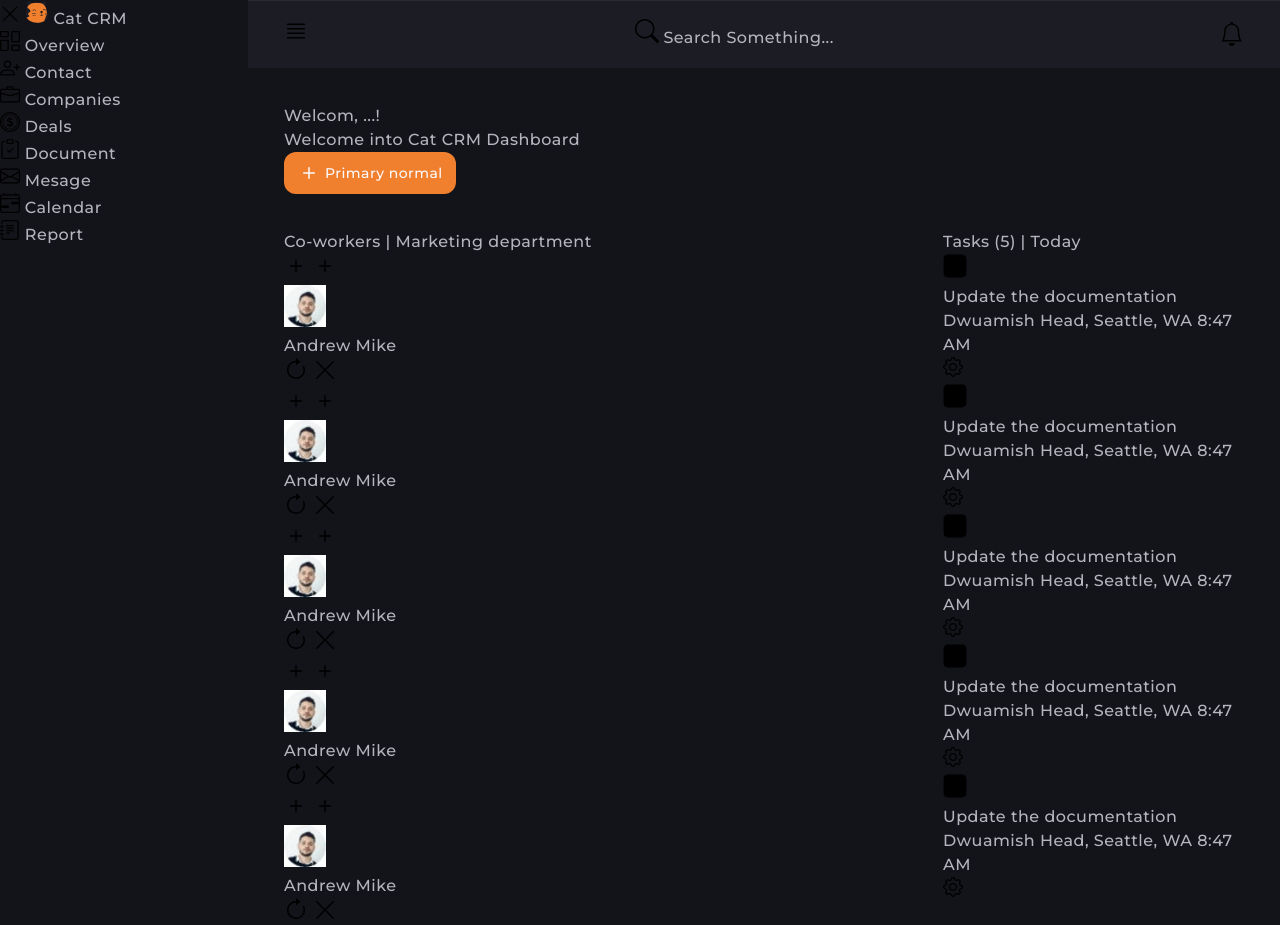
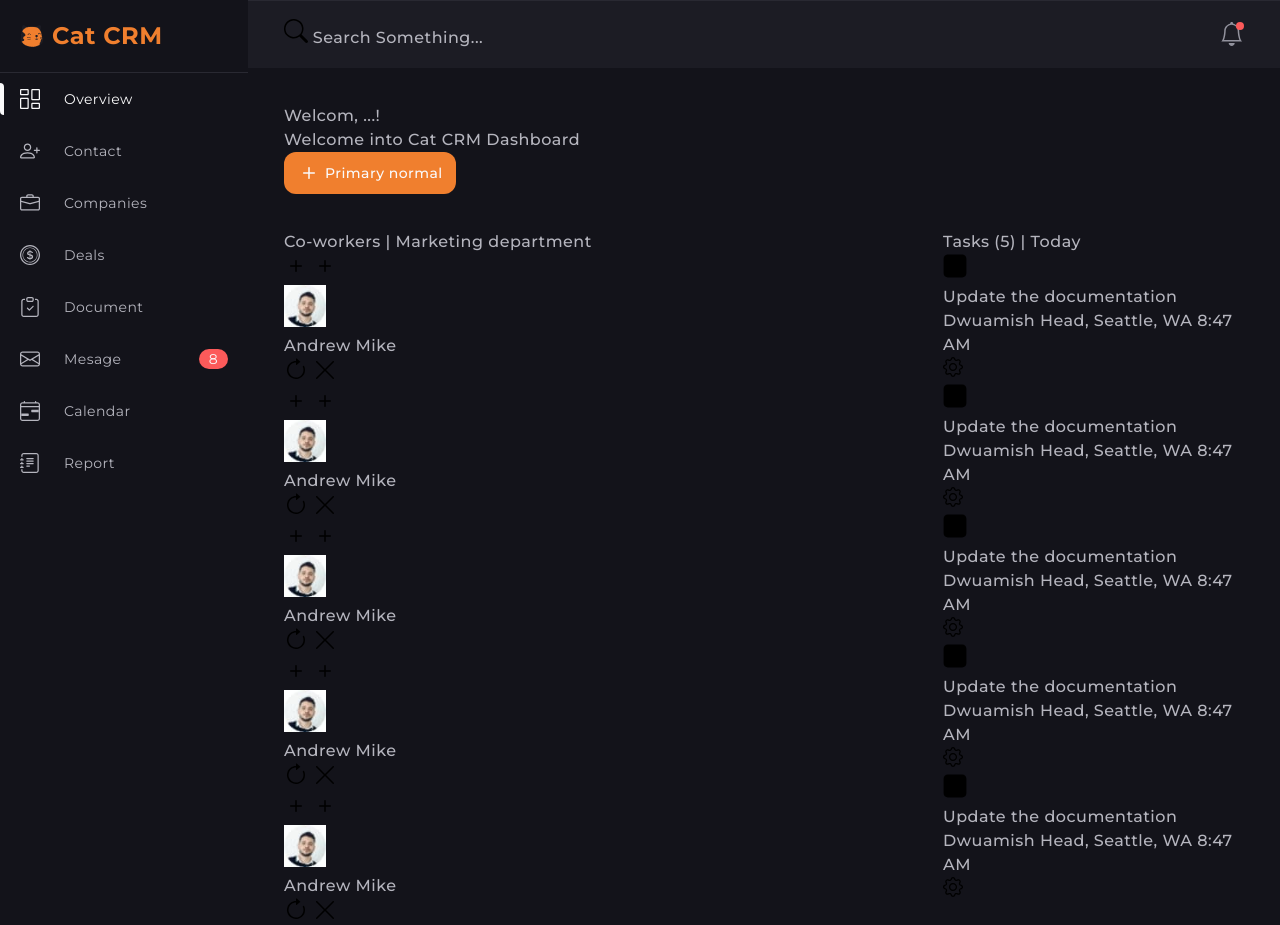
Before and after one commit to Sw1tlana/scss-project, a website built with Vite: page index.html in a window 1280 px wide. Shown: the top 925 px of the page. Built offline with nearby package versions, Linux system fonts and the light colour scheme.

Commit message:
added search, notification,logo, menu scss

```diff
--- a/index.html
+++ b/index.html
@@ -29,9 +29,9 @@
 
         <li class="menu-item">
           <a
-          class="menu-link"
+          class="menu-link current"
           href="">
-          <svg class="menu-btn-icon" width="20" height="20">
+          <svg class="menu-icon" width="20" height="20">
             <use href="./src/img/icons.svg#icon-overview"></use>
           </svg>
           Overview
@@ -42,7 +42,7 @@
           <a
           class="menu-link"
           href="./index.html">
-          <svg class="menu-btn-icon" width="20" height="20">
+          <svg class="menu-icon" width="20" height="20">
             <use href="./src/img/icons.svg#icon-contact"></use>
           </svg>
           Contact
@@ -53,7 +53,7 @@
           <a
           class="menu-link"
           href="">
-          <svg class="menu-btn-icon" width="20" height="20">
+          <svg class="menu-icon" width="20" height="20">
             <use href="./src/img/icons.svg#icon-companies"></use>
           </svg>
           Companies
@@ -64,7 +64,7 @@
           <a
           class="menu-link"
           href="">
-          <svg class="menu-btn-icon" width="20" height="20">
+          <svg class="menu-icon" width="20" height="20">
             <use href="./src/img/icons.svg#icon-coin"></use>
           </svg>
           Deals
@@ -75,7 +75,7 @@
           <a
           class="menu-link"
           href="">
-          <svg class="menu-btn-icon" width="20" height="20">
+          <svg class="menu-icon" width="20" height="20">
             <use href="./src/img/icons.svg#icon-document"></use>
           </svg>
           Document
@@ -86,10 +86,11 @@
           <a
           class="menu-link"
           href="">
-          <svg class="menu-btn-icon" width="20" height="20">
+          <svg class="menu-icon" width="20" height="20">
             <use href="./src/img/icons.svg#icon-message"></use>
           </svg>
           Mesage
+          <span class="menu-notification notification">8</span>
           </a>
         </li>
 
@@ -97,7 +98,7 @@
           <a
           class="menu-link"
           href="">
-          <svg class="menu-btn-icon" width="20" height="20">
+          <svg class="menu-icon" width="20" height="20">
             <use href="./src/img/icons.svg#icon-calendar"></use>
           </svg>
           Calendar
@@ -108,7 +109,7 @@
           <a
           class="menu-link"
           href="">
-          <svg class="menu-btn-icon" width="20" height="20">
+          <svg class="menu-icon" width="20" height="20">
             <use href="./src/img/icons.svg#icon-report"></use>
           </svg>
           Report
@@ -141,9 +142,17 @@
         placeholder="Search Something..."
         />
       </label>
-      <svg class="search-icon" width="24" height="24">
+
+      <button
+          class="notification-btn"
+          type="button"
+          data-notify="true"
+          aria-label="Bell button"
+      >
+      <svg class="notification-btn-icon" width="24" height="24">
         <use href="./src/img/icons.svg#icon-bell"></use>
       </svg>
+    </button>
     </header>
 
     <main class="main">
--- a/src/scss/components/_index.scss
+++ b/src/scss/components/_index.scss
@@ -2,4 +2,10 @@
 @forward 'co-workers';
 @forward 'tasks';
 @forward 'reports';
+
 @forward 'btn/btn';
+@forward 'menu';
+@forward 'logo';
+@forward 'notification';
+@forward 'menu-btn';
+@forward 'notification-btn';
--- /dev/null
+++ b/src/scss/components/_logo.scss
@@ -0,0 +1,20 @@
+@use '../utils/placeholders';
+@use '../utils/variables' as var;
+@use '../utils/functions' as fn;
+@use '../utils/mixins' as mx;
+
+.logo {
+    @extend %main-title;
+
+    display: flex;
+    align-items: center;
+    gap: 8px;
+    padding: 8px 20px;
+    color: fn.get-color('accent-primary');
+
+    @include mx.mq('lg') {
+        padding: 16px 20px;
+    }
+}
+
+.logo-icon {}
--- /dev/null
+++ b/src/scss/components/_menu-btn.scss
@@ -0,0 +1,41 @@
+@use '../utils/placeholders';
+@use '../utils/variables' as var;
+@use '../utils/functions' as fn;
+@use '../utils/mixins' as mx;
+
+.menu-btn {
+    @extend %details;
+
+    display: inline-block;
+    align-items: center;
+    gap: 10px;
+
+    margin-right: auto;
+
+    color: fn.get-color('light-primary');
+
+    @include mx.mq('lg') {
+        display: none;
+    }
+
+    &-icon {
+     fill: fn.get-color('current');
+    }
+
+    .sidebar & {
+        @include mx.ease('slow', opacity, transform);
+        transition-delay: 800ms, 300ms;
+
+        position: absolute;
+        top: 16px;
+        right: -36px;
+
+        opacity: 0;
+        transform: rotate(180deg);
+    }
+
+    .sidebar.is-open & {
+       opacity: 1;
+       transform: rotate(0deg);
+    }
+}
--- /dev/null
+++ b/src/scss/components/_menu.scss
@@ -0,0 +1,72 @@
+@use '../utils/placeholders';
+@use '../utils/variables' as var;
+@use '../utils/functions' as fn;
+@use '../utils/mixins' as mx;
+
+.menu {
+    position: relative;
+    width: 100%;
+    height: 100%;
+
+    background-color: fn.get-color('dark-primary');
+
+    @include mx.mq('lg', 'max') {
+        @include mx.ease('fast', transform);
+
+        max-width: 248px;
+
+        .sidebar.is-open {
+            transition-delay: 300ms;
+        }
+    }
+}
+
+
+.menu-list {
+    border-top: 1px solid;
+    border-color: fn.get-color('dark-tertiary');
+}
+
+.menu-link {
+    @extend %details;
+
+    @include mx.ease('fast', 'color');
+
+    position: relative;
+    display: flex;
+    align-items: center;
+    gap: 24px;
+    padding: 16px 20px;
+
+    &:hover,
+    &:focus {
+        color: fn.get-color('light-primary');
+    }
+
+    &.current {
+        color: fn.get-color('light-primary');
+
+        &::before {
+            content: "";
+            position: absolute;
+            top: 50%;
+            left: 0;
+            transform: translateY(-50%);
+
+            display: block;
+            width: 4px;
+            height: 32px;
+
+            border-radius: 0px 100px 0px 100px;
+            background-color: fn.get-color('light-primary');
+        }
+    }
+}
+
+.menu-icon {
+    fill: fn.get-color('current');
+}
+
+.menu-notification {
+  margin-left: auto;
+}
--- /dev/null
+++ b/src/scss/components/_notification-btn.scss
@@ -0,0 +1,41 @@
+@use '../utils/placeholders';
+@use '../utils/variables' as var;
+@use '../utils/functions' as fn;
+@use '../utils/mixins' as mx;
+
+.notification-btn {
+ position: relative;
+
+ display: inline-flex;
+ align-items: center;
+ min-width: 20px;
+ min-height: 20px;
+
+ color: fn.get-color('light-tertiary');
+
+ &-icon {
+    fill: fn.get-color('current');
+ }
+
+ &::after {
+    content: "";
+    position: absolute;
+    top: 0;
+    right: 0;
+
+    display: block;
+    width: 8px;
+    height: 8px;
+
+    background-color: fn.get-color('accent-primary');
+    border-radius: 50%;
+ }
+}
+
+[data-notify='true']::after {
+    background-color: fn.get-color('danger');
+}
+
+// .notificaton-btn-icon {
+
+// }
--- /dev/null
+++ b/src/scss/components/_notification.scss
@@ -0,0 +1,16 @@
+@use '../utils/placeholders';
+@use '../utils/variables' as var;
+@use '../utils/functions' as fn;
+@use '../utils/mixins' as mx;
+
+.notification {
+    flex-shrink: 0;
+    display: block;
+    min-width: 28px;
+    height: 20px;
+    padding: 0 10px;
+
+    color: fn.get-color('light-primary');
+    border-radius: 12px;
+    background-color: fn.get-color('danger');
+}
--- /dev/null
+++ b/src/scss/components/_search.scss
@@ -0,0 +1,53 @@
+@use '../utils/placeholders';
+@use '../utils/variables' as var;
+@use '../utils/functions' as fn;
+@use '../utils/mixins' as mx;
+
+.search-field {
+@include mx.ease('fast', width, color);
+
+display: inline-flex;
+align-items: center;
+color: fn.get-color('light-tertiary');
+overflow: hidden;
+
+&:focus-within {
+    color: fn.get-color('light-primary');
+}
+
+@include mx.mq('lg', 'max') {
+    width: 30px;
+
+    &:focus-within {
+        width: 200px;
+    }
+}
+
+@include mx.mq('lg') {
+    margin-right: auto;
+}
+
+.search-icon {
+    flex-shrink: 0;
+    fill: fn.get-color('current');
+    margin-right: 12px;
+}
+
+.search-input {
+    @extend %details;
+
+    min-width: 165px;
+    min-height: 20px;
+
+    @include mx.mq('lg', 'max') {
+        @include mx.ease('fast', opacity);
+        opacity: 0;
+
+        &:focus {
+            opacity: 1;
+            transition-delay: 400ms;
+        }
+    }
+}
+
+}
--- a/src/scss/utils/_mixins.scss
+++ b/src/scss/utils/_mixins.scss
@@ -77,6 +77,6 @@
     }
 
     @if list.length($properties) > 0 {
-      transition-property: $properties;
+      transition: $properties;
     }
   };
--- a/src/scss/utils/_variables.scss
+++ b/src/scss/utils/_variables.scss
@@ -10,14 +10,14 @@ $colors: (
     "light": #FFFFFF,
     "light-primary": #FAFAFB,
     "light-secondary": #B5B5BE,
-    "light-tertiatry": #92929D,
+    "light-tertiary": #92929D,
     "dark": #000000,
     "dark-primary": #13131A,
     "dark-secondary": #1C1C24,
-    "dark-tertiatry": #292932,
+    "dark-tertiary": #292932,
     "accent-primary": #F07F2E,
     "accent-secondary": #F15C27,
-    "accent-tertiatry": #D14A00,
+    "accent-tertiary": #D14A00,
     "danger": #FC5A5A,
     "success": #82C43C,
     "warning": #A461D8,
```
